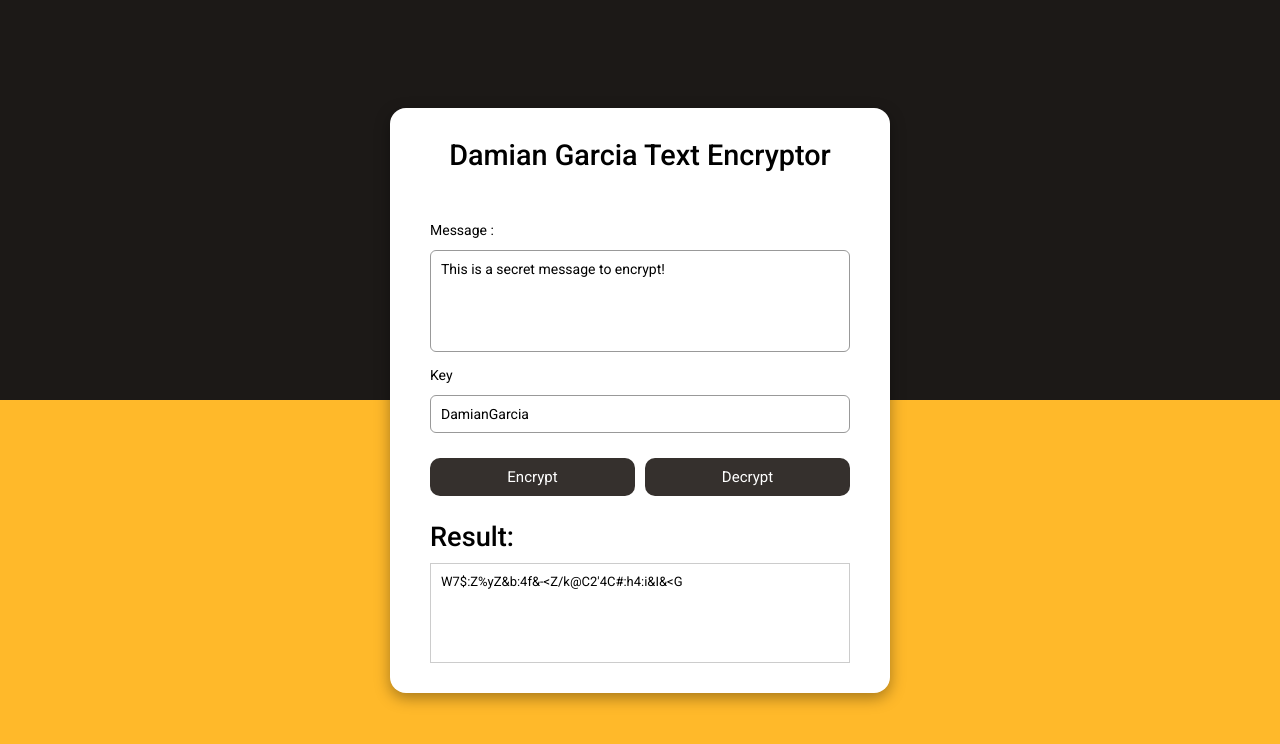
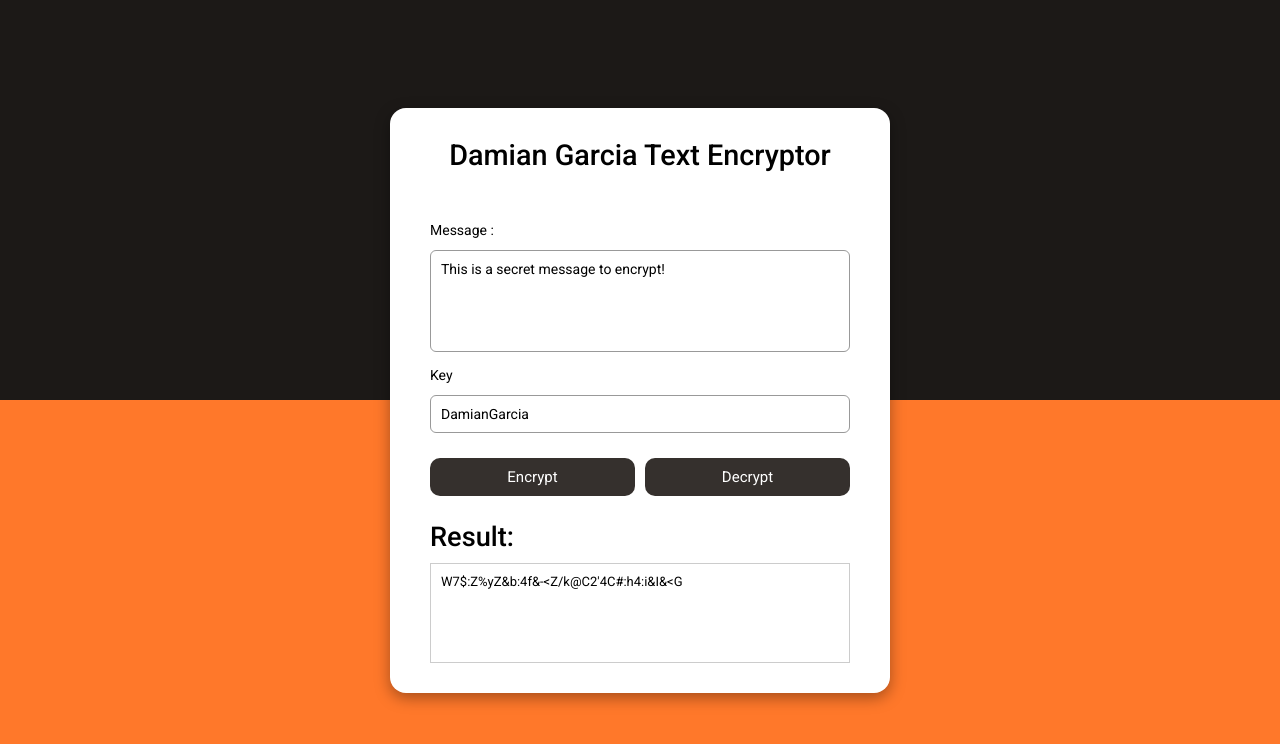
Before and after one commit to damiangs/JSVerse, a plain HTML site: page Project 1 - Text Encryptor/index.html in a window 1280 px wide. Drawn offline with Linux system fonts and the light colour scheme.

Commit message:
Merge branch 'main' of github.com:damiangs/JSVerse

```diff
--- a/Project 1 - Text Encryptor/style.css
+++ b/Project 1 - Text Encryptor/style.css
@@ -13,7 +13,7 @@ body {
     align-items: center;
     justify-content: center;
     height: 100vh;
-    background: linear-gradient(#1c1917 50%, #ffb92a 50%);
+    background: linear-gradient(#1c1917 50%, #ff782a 50%);
 }
 
 h1 {
```
Also changed, not shown: Project 1 - Text Encryptor/screenshot.png (added), 1 other file.
